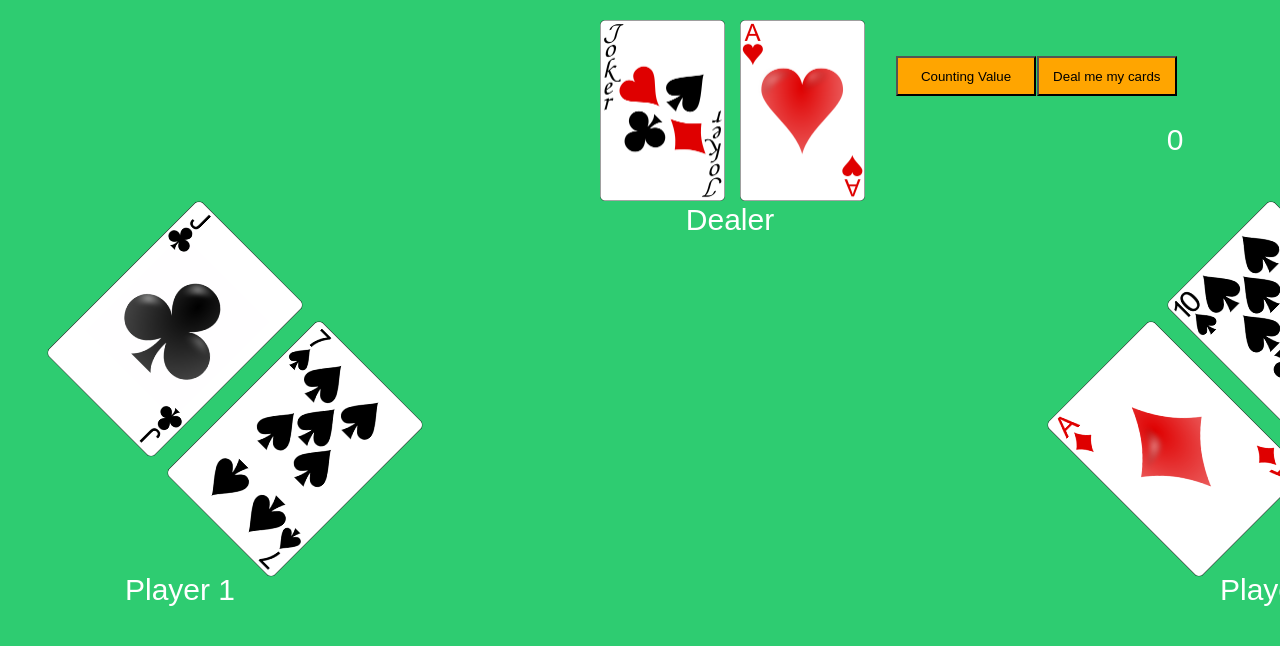
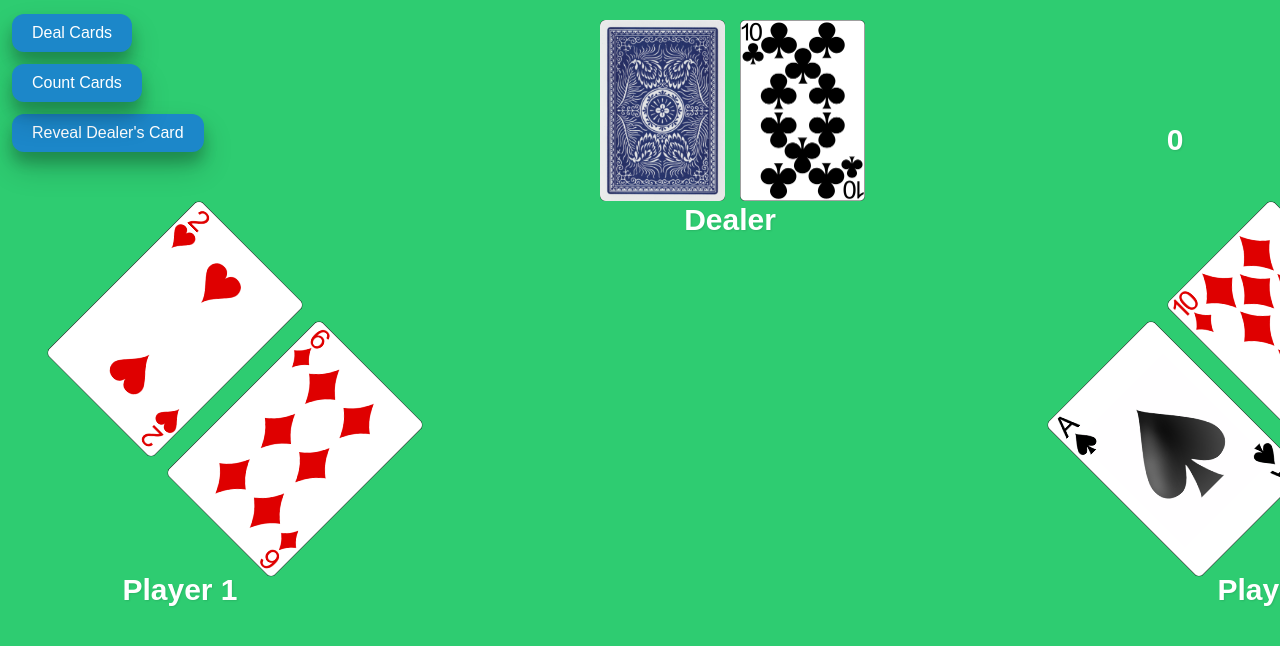
Before and after one commit to Daddylensky/counting_cards, a website: page public/second.html in a window 1280 px wide. Drawn offline with Linux system fonts and the light colour scheme.

Commit message:
updated look of website and functionality, a card count is up. need to add options for true count calculator, splits, stand, ask for one more card etc.

```diff
--- a/public/blackjack.js
+++ b/public/blackjack.js
@@ -1,12 +1,24 @@
 const canvas = document.getElementById('gameCanvas');
 const ctx = canvas.getContext('2d');
 const startButton = document.getElementById("myab");
-startButton.addEventListener("click", buttonClicked);
+startButton.addEventListener("click", dealNew);
 const startButton2 = document.getElementById("count");
 startButton2.addEventListener("click", counting);
+const Button3 = document.getElementById("reveal");
+Button3.addEventListener("click", reveal);
 let final = 0;
+let isDealCardsClicked = false;
+let boolreveal = false;
 
 const deck = [
+  'AS', '2S', '3S', '4S', '5S', '6S', '7S', '8S', '9S', '10S', 'JS', 'QS', 'KS',
+  'AH', '2H', '3H', '4H', '5H', '6H', '7H', '8H', '9H', '10H', 'JH', 'QH', 'KH',
+  'AC', '2C', '3C', '4C', '5C', '6C', '7C', '8C', '9C', '10C', 'JC', 'QC', 'KC',
+  'AD', '2D', '3D', '4D', '5D', '6D', '7D', '8D', '9D', '10D', 'JD', 'QD', 'KD',
+  'AS', '2S', '3S', '4S', '5S', '6S', '7S', '8S', '9S', '10S', 'JS', 'QS', 'KS',
+  'AH', '2H', '3H', '4H', '5H', '6H', '7H', '8H', '9H', '10H', 'JH', 'QH', 'KH',
+  'AC', '2C', '3C', '4C', '5C', '6C', '7C', '8C', '9C', '10C', 'JC', 'QC', 'KC',
+  'AD', '2D', '3D', '4D', '5D', '6D', '7D', '8D', '9D', '10D', 'JD', 'QD', 'KD',
   'AS', '2S', '3S', '4S', '5S', '6S', '7S', '8S', '9S', '10S', 'JS', 'QS', 'KS',
   'AH', '2H', '3H', '4H', '5H', '6H', '7H', '8H', '9H', '10H', 'JH', 'QH', 'KH',
   'AC', '2C', '3C', '4C', '5C', '6C', '7C', '8C', '9C', '10C', 'JC', 'QC', 'KC',
@@ -42,9 +54,9 @@ const cardImages = {};
 function loadImages() {
   // Add card back image
   const cardBack = new Image();
-  cardBack.src = `cards/card-back.png`;
+  cardBack.src = `cards/back.png`;
   cardBack.onload = () => {
-    cardImages['card-back'] = cardBack;
+    cardImages['back'] = cardBack;
     checkAllImagesLoaded();
   };
 
@@ -61,7 +73,7 @@ function loadImages() {
   }
 
   function checkAllImagesLoaded() {
-    if (loadedImagesCount === deck.length && cardImages['card-back']) {
+    if (loadedImagesCount === deck.length && cardImages['back']) {
       init();
     }
   }
@@ -97,9 +109,10 @@ function drawCards() {
 
   // Draw dealer's cards
   Dealer.forEach((card, index) => {
-    if (index === 0) {
-      ctx.drawImage(cardImages['card-back'], 600, 20, 125, 181);
-    } else {
+    if (!boolreveal) {
+      ctx.drawImage(cardImages['back'], 600, 20, 125, 181);
+      ctx.drawImage(cardImages[card], 600 + index * 140, 20, 125, 181);
+    } else if (boolreveal) {
       ctx.drawImage(cardImages[card], 600 + index * 140, 20, 125, 181);
     }
   });
@@ -118,8 +131,9 @@ function drawCards() {
   drawTableCards();
 
   // Display the current counting value
-  text(final.toString(), 1175, 150);
-
+  if (!isDealCardsClicked) {
+    text(final.toString(), 1175 , 150);
+  }
 }
 
 //500 × 726
@@ -146,15 +160,29 @@ function drawRotatedImage(image, x, y, width, height, angleInDegrees) {
 }
 
 
+function text(text, width, height) {
+  ctx.font = "bold 30px 'Arial', sans-serif"; // Use a bold, sans-serif font
+  ctx.fillStyle = "#FFFFFF"; // Use white for the text color
+  ctx.textAlign = "center";
 
-function text(text, width, height) {
-  ctx.font = "30px Arial"; // Change font style and size
-  ctx.fillStyle = "white"; // Change font color
-  ctx.textAlign = "center";
+  // Add a slight shadow effect
+  ctx.shadowColor = 'rgba(0, 0, 0, 0.1)';
+  ctx.shadowOffsetX = 1;
+  ctx.shadowOffsetY = 1;
+  ctx.shadowBlur = 2;
+
   ctx.fillText(text, width, height);
+
+  // Reset the text shadow
+  ctx.shadowColor = 'transparent';
+  ctx.shadowOffsetX = 0;
+  ctx.shadowOffsetY = 0;
+  ctx.shadowBlur = 0;
 }
 
-function buttonClicked() {
+function dealNew() {
+  isDealCardsClicked = true;
+  boolreveal = false;
   Table.push(deck.pop());
   Table.push(deck.pop());
   drawTableCards();
@@ -188,6 +216,14 @@ function init() {
 }
 
 function counting() {
+  if (!isDealCardsClicked) {
+    showNotification('You must deal new cards before you can count the value');
+    return; // return early if "Deal Cards" button was not clicked
+  }
+  Dealer.forEach((card, index) => {
+    identifier(Dealer[index]);
+  })
+
   Table.forEach((card, index) => {
     identifier(Table[index]);
   });
@@ -197,7 +233,12 @@ function counting() {
   player2.forEach((card, index) => {
     identifier(player2[index]);
   });
-  //console.log(txt);
+
+  isDealCardsClicked = false; // reset flag after counting
+}
+
+function reveal() {
+  boolreveal = true;
 }
 
 function identifier(str) {
@@ -210,6 +251,16 @@ function identifier(str) {
   }
 }
 
+function showNotification(message) {
+  var notification = document.getElementById('notification');
+  notification.innerHTML = message;
+  notification.style.display = 'block';
+
+  // Hide the notification after 3 seconds
+  setTimeout(function() {
+    notification.style.display = 'none';
+  }, 3000);
+}
 
 function animate() {
   drawCards();
--- a/public/browser_load.css
+++ b/public/browser_load.css
@@ -11,3 +11,42 @@ body, html {
     height: 100%;
     overflow: hidden;
   }
+
+
+  body {
+    font-family: 'Courier New', monospace;
+    background-color: #333;
+    color: #FFF;
+  }
+
+  button {
+    background-color: #444;
+    border: none;
+    color: white;
+    padding: 15px 32px;
+    text-align: center;
+    text-decoration: none;
+    display: inline-block;
+    font-size: 16px;
+    margin: 4px 2px;
+    cursor: pointer;
+    transition: background-color 0.3s ease;
+  }
+
+  button:hover {
+    background-color: #555;
+  }
+
+  #notification {
+    position: absolute;
+    top: 160px;
+    left: 10px;
+    color: white;
+    font-family: 'Roboto', sans-serif;
+    font-size: 16px;
+    transition: color 0.3s ease;
+  }
+
+  #notification.show {
+    color: #1c87c9; /* Match the button color */
+  }
--- a/public/second.html
+++ b/public/second.html
@@ -1,40 +1,59 @@
 <!DOCTYPE html>
-<html lang="en">
+<html>
 <head>
+  <title>Blackjack Game</title>
   <style>
-    .startbutton {
-      top:7%;
-      left: 81%;
-      width:140px;
-      height:40px;
+    #gameCanvas {
       position: absolute;
-      z-index: 2;
-      background: orange;
+      top: 50%;
+      left: 50%;
+      transform: translate(-50%, -50%);
     }
-
-    .countbutton {
-      top:7%;
-      left: 70%;
-      width:140px;
-      height:40px;
+    .btn {
       position: absolute;
-      z-index: 2;
-      background: orange;
+      left: 10px;
+      background-color: #1c87c9;
+      border: none;
+      color: white;
+      padding: 10px 20px;
+      text-align: center;
+      text-decoration: none;
+      display: inline-block;
+      font-size: 16px;
+      margin: 4px 2px;
+      cursor: pointer;
+      transition-duration: 0.4s;
+      border-radius: 12px;
+      box-shadow: 0 10px 14px 0 rgba(0,0,0,0.2), 0 16px 30px 0 rgba(0,0,0,0.19);
+    }
+    .btn:hover {
+      background-color: #39a9db;
+      color: white;
+    }
+    #myab {
+      top: 10px;
+    }
+    #count {
+      top: 60px;
+    }
+    #reveal {
+      top: 110px;
+    }
+    #notification {
+      position: absolute;
+      top: 160px;
+      left: 10px;
+      color: red;
+      font-size: 16px;
     }
   </style>
-  <meta charset="UTF-8">
-  <meta name="viewport" content="width=device-width, initial-scale=1.0">
-  <title>Card Deck</title>
-  <link rel="stylesheet" href="browser_load.css"> <!-- Include your CSS file -->
 </head>
 <body>
-  <div id="canvasContainer">
-    <canvas id="gameCanvas"></canvas>
-    <input type="button" class="startbutton" id="myab" value="Deal me my cards" />
-    <input type="button" class="countbutton" id="count" value="Counting Value" />
-  </div>
-
+  <canvas id="gameCanvas"></canvas>
+  <button class="btn" id="myab">Deal Cards</button>
+  <button class="btn" id="reveal">Reveal Dealer's Card</button>
+  <button class="btn" id="count">Count Cards</button>
+  <div id="notification" style="display: none;"></div>
   <script src="blackjack.js"></script>
-
 </body>
 </html>
```
Also changed, not shown: public/index.html (+78 -6 lines), public/cards/back.png (added), public/cards/epic.jpg (added), 3 other files.
